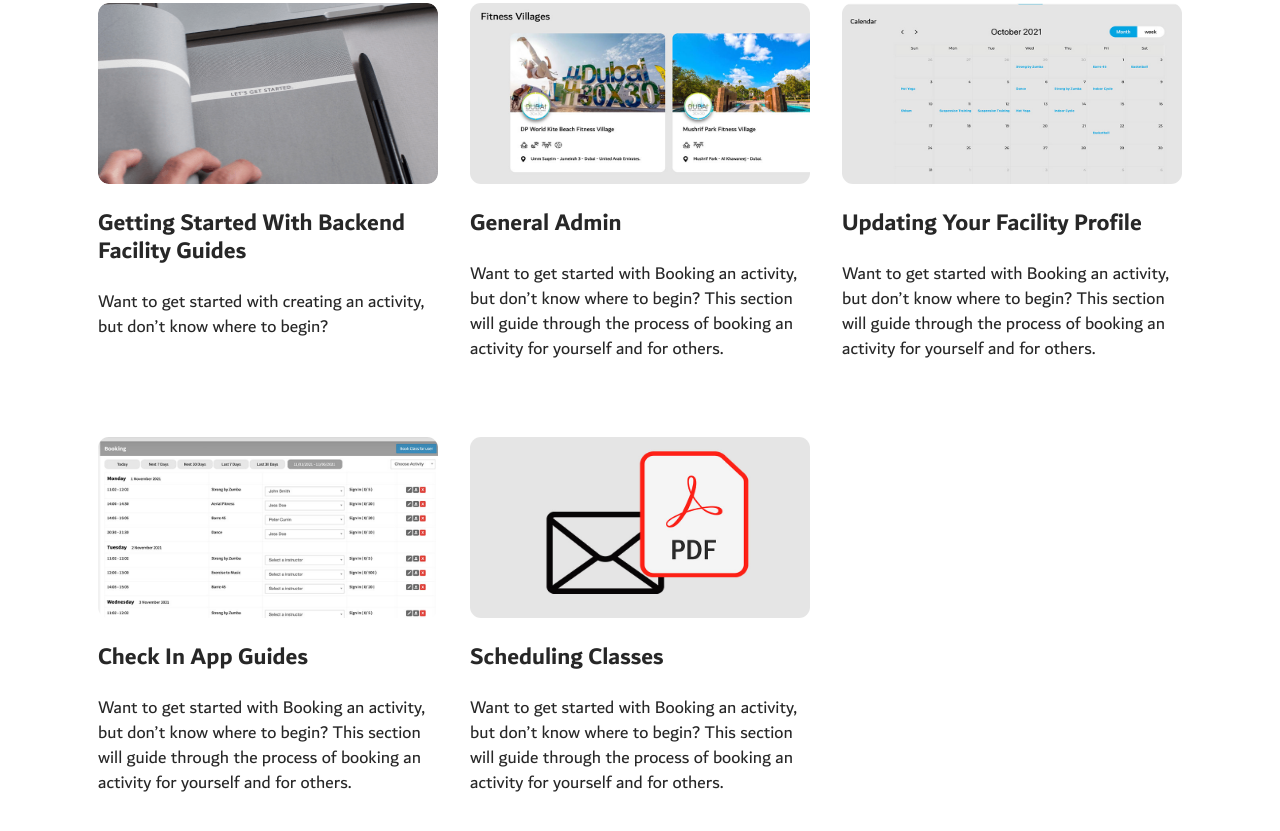
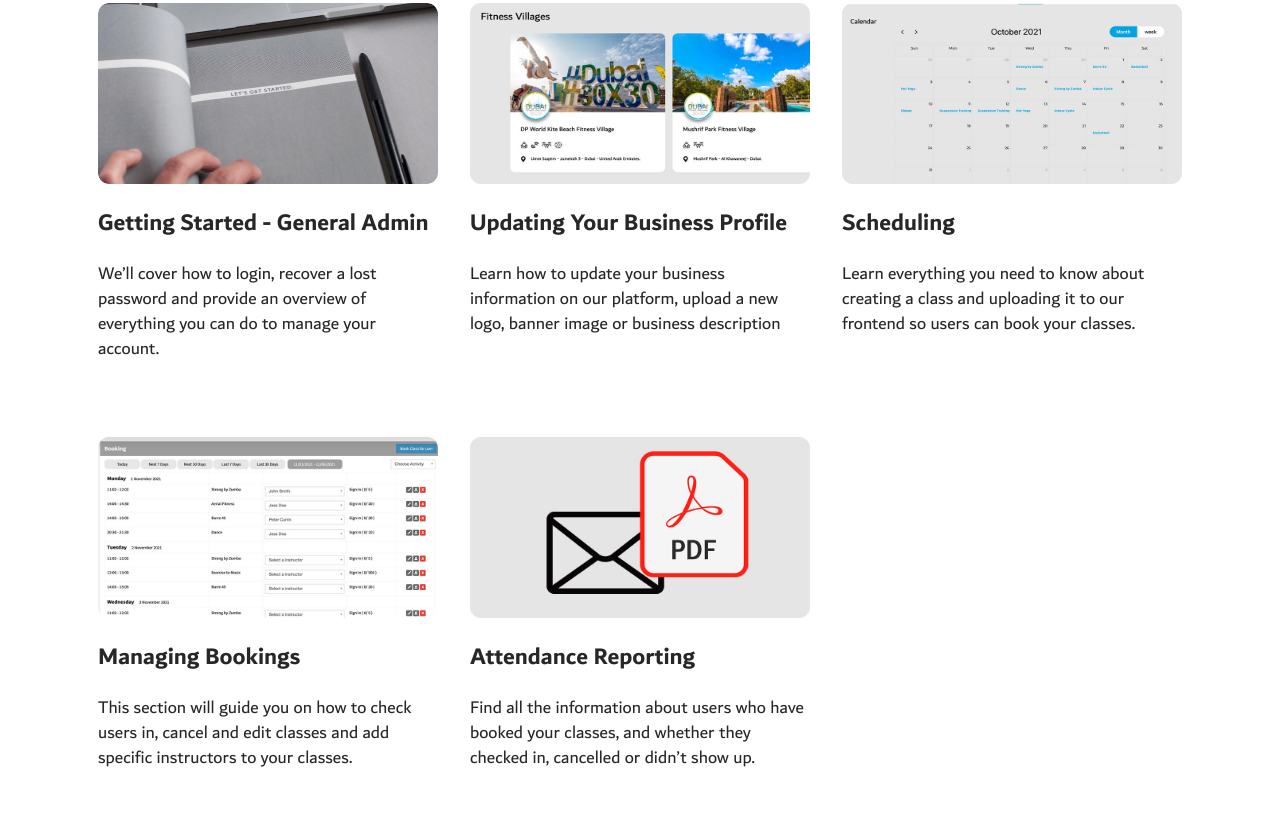
Before and after one commit to Malik-Saif/DFC-User-Manual-BMS, a plain HTML site: page facility-admin.html in a window 1280 px wide. Shown: the part 815-1646 px from the top of the page. Drawn offline with Linux system fonts and the light colour scheme.

Commit message:
new updates

```diff
--- a/facility-admin.html
+++ b/facility-admin.html
@@ -94,49 +94,49 @@
                     </div>
                     <div class="section-body">
                         <div class="card-box">
-                            <a href="./post-detail.html" class="card">
+                            <a href="./post-detail.html#section1" class="card">
                                 <div class="card-header">
                                     <img src="./images/facility-admin/card-img-01.png" class="card-img" alt="">
                                 </div>
                                 <div class="card-body">
-                                    <p class="card-title">Getting Started with Backend Facility Guides</p>
-                                    <p class="card-desc">Want to get started with creating an activity, but don’t know where to begin? </p>
+                                    <p class="card-title">Getting Started - General Admin</p>
+                                    <p class="card-desc">We’ll cover how to login, recover a lost password and provide an overview of everything you can do to manage your account.</p>
                                 </div>
                             </a>
-                            <a href="./post-detail.html#section1" class="card">
+                            <a href="./post-detail.html#section3" class="card">
                                 <div class="card-header">
                                     <img src="./images/facility-admin/card-img-02.jpg" class="card-img" alt="">
                                 </div>
                                 <div class="card-body">
-                                    <p class="card-title">General Admin</p>
-                                    <p class="card-desc">Want to get started with Booking an activity, but don’t know where to begin? This section will guide through the process of booking an activity for yourself and for others.</p>
+                                    <p class="card-title">Updating your business profile</p>
+                                    <p class="card-desc">Learn how to update your business information on our platform, upload a new logo, banner image or business description</p>
                                 </div>
                             </a>
-                            <a href="./post-detail.html#section3" class="card">
+                            <a href="./post-detail.html#section6" class="card">
                                 <div class="card-header">
                                     <img src="./images/facility-admin/card-img-03.jpg" class="card-img" alt="">
                                 </div>
                                 <div class="card-body">
-                                    <p class="card-title">Updating Your Facility Profile</p>
-                                    <p class="card-desc">Want to get started with Booking an activity, but don’t know where to begin? This section will guide through the process of booking an activity for yourself and for others.</p>
+                                    <p class="card-title">Scheduling</p>
+                                    <p class="card-desc">Learn everything you need to know about creating a class and uploading it to our frontend so users can book your classes.</p>
                                 </div>
                             </a>
-                            <a href="./post-detail.html" class="card">
+                            <a href="./post-detail.html#section4" class="card">
                                 <div class="card-header">
                                     <img src="./images/facility-admin/card-img-04.jpg" class="card-img" alt="">
                                 </div>
                                 <div class="card-body">
-                                    <p class="card-title">Check In App Guides</p>
-                                    <p class="card-desc">Want to get started with Booking an activity, but don’t know where to begin? This section will guide through the process of booking an activity for yourself and for others.</p>
+                                    <p class="card-title">Managing Bookings</p>
+                                    <p class="card-desc">This section will guide you on how to check users in, cancel and edit classes and add specific instructors to your classes.</p>
                                 </div>
                             </a>
-                            <a href="./post-detail.html#section6" class="card">
+                            <a href="./post-detail.html#section2" class="card">
                                 <div class="card-header">
                                     <img src="./images/facility-admin/card-img-05.jpg" class="card-img" alt="">
                                 </div>
                                 <div class="card-body">
-                                    <p class="card-title">Scheduling Classes</p>
-                                    <p class="card-desc">Want to get started with Booking an activity, but don’t know where to begin? This section will guide through the process of booking an activity for yourself and for others.</p>
+                                    <p class="card-title">Attendance reporting</p>
+                                    <p class="card-desc">Find all the information about users who have booked your classes, and whether they checked in, cancelled or didn’t show up.</p>
                                 </div>
                             </a>
                         </div>
```
